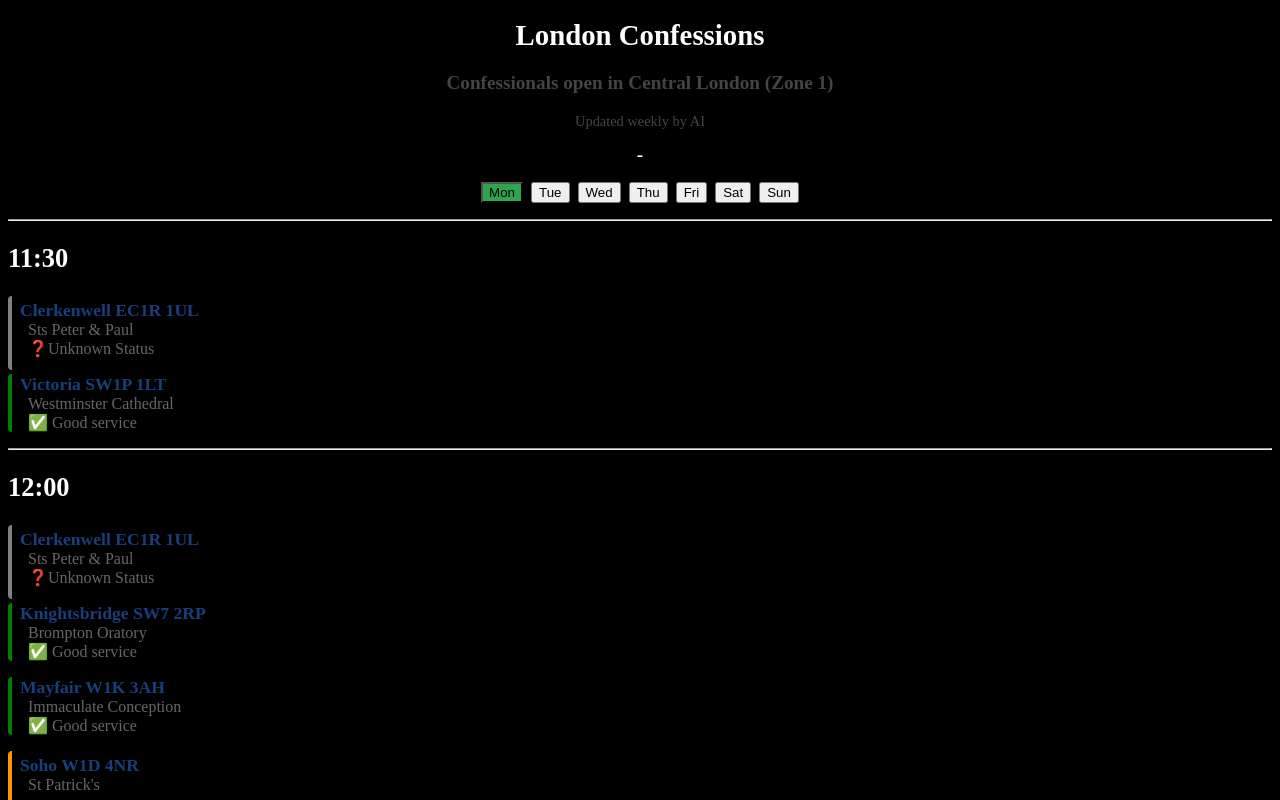
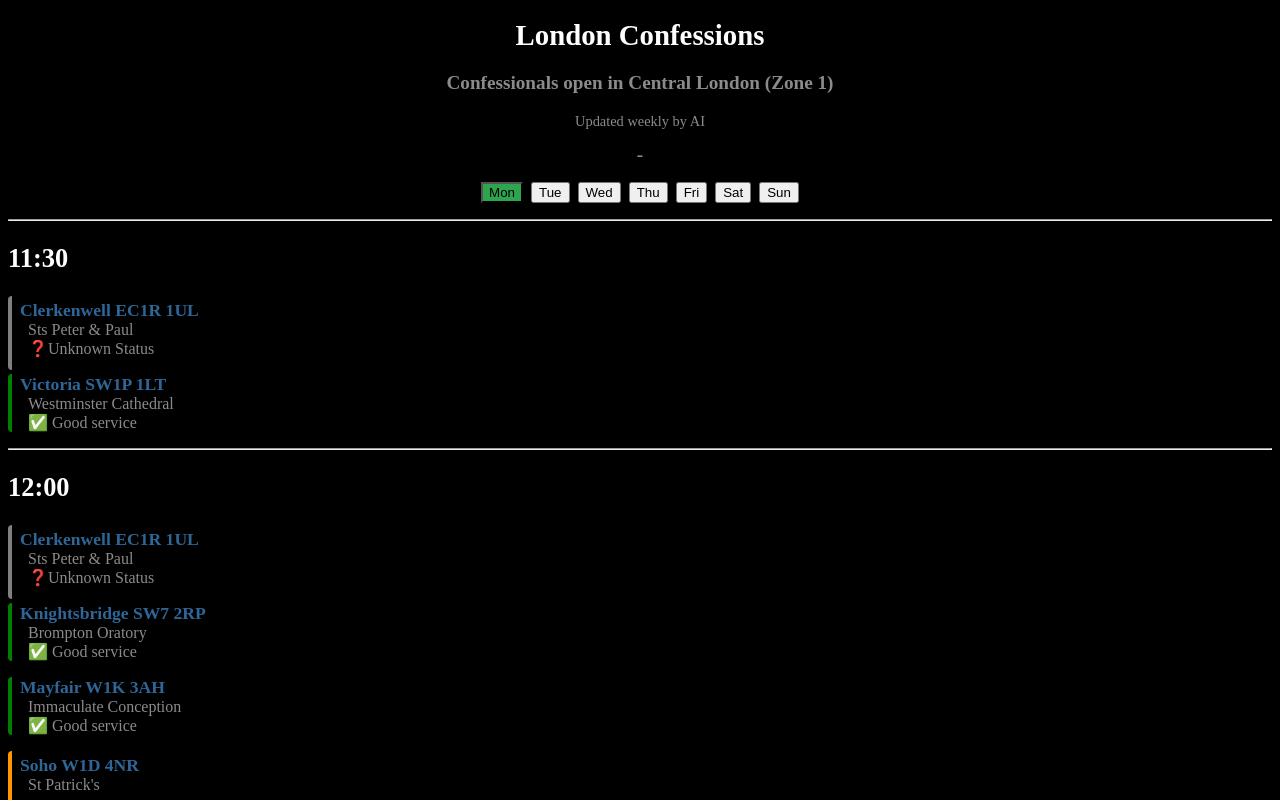
Before and after one commit to sf17490/london-confessions, a Next.js app: page / in a window 1280 px wide. Shown: the top 800 px of the page. Built offline with nearby package versions, Linux system fonts and the light colour scheme.

Commit message:
Make the UI text brighter

```diff
--- a/app/components/displayUnknownChurchEntry.module.css
+++ b/app/components/displayUnknownChurchEntry.module.css
@@ -16,11 +16,11 @@
 .churchName {
   font-weight: 600;         /* Semi-bold */
   font-size: 1.1rem;
-  color: #1a3d7c;           /* Calm, readable blue */
+  color: #2d6697; ;
 }
 
 .churchLocation {
   font-size: 1.0rem;
-  color: #666;              /* Muted gray */
+  color: #8c8a8a;
   margin-left: 0.5rem;      /* Small indent for readability */
 }
--- a/app/components/headingBar.module.css
+++ b/app/components/headingBar.module.css
@@ -14,16 +14,17 @@
 
 .heading2{
   font-size: 1.2rem;
-  color: #444;
+  color: #8c8a8a;
 }
 
 .date{
   font-size: 1.2rem;
+  color: #8c8a8a;
 }
 
 .smallprint{
   font-size: 0.9rem;
   padding: 0;
-    color: #444;
+    color: #8c8a8a;
 
 }
--- a/app/components/staticData.module.css
+++ b/app/components/staticData.module.css
@@ -7,7 +7,7 @@
 .churchName {
   font-weight: 600;         /* Semi-bold */
   font-size: 1.1rem;
-  color: #1a3d7c;           /* Calm, readable blue */
+  color: #2d6697;
   display:flex;
 }
 
@@ -17,14 +17,14 @@
 
 .churchLocation {
   font-size: 1rem;
-  color: #666;              /* Muted gray */
+  color: #8c8a8a;
   margin-left: 0.5rem;      /* Small indent for readability */
 }
 
 .goodService {
   font-weight:100;
   font-size: 1.0rem;
-  color: #666;              /* Muted gray */
+  color: #8c8a8a;
   margin-left: 0.5rem;      /* Small indent for readability */
 }
 
@@ -44,7 +44,7 @@
   margin-top: 0.25rem;
   font-weight: 500;
   font-size: 1.1rem;
-  color: #6d4c41; /* dark brown text */
+  color: #b45309;
   border-radius: 4px;
 }
 
```
